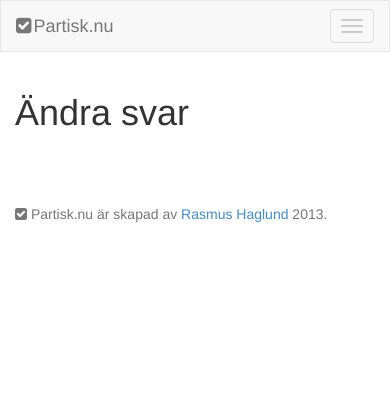
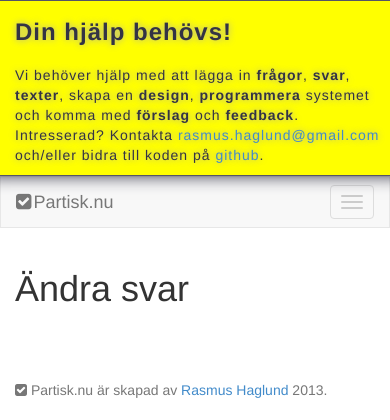
Before and after one commit to rasmushaglund/Partisk, a CakePHP app: the page made by app/View/Answers/edit.ctp in a window 390 px wide; the page is wider, and only the part inside the window is pictured. Shown: the top 420 px of that part. Run offline with PHP 8.4 and a stand-in for CakePHP, Linux system fonts and the light colour scheme; the template is opened without the code that fills it, so the values that code supplies are empty; some libraries are stand-ins or nearby versions.

Commit message:
New help message box to get more people to help with the project. Tests

```diff
--- a/app/Controller/QuizController.php
+++ b/app/Controller/QuizController.php
@@ -230,7 +230,10 @@ class QuizController extends AppController {
     public function admin() {
         $this->loadModel('QuizResult');
 
-        $this->set('results', $this->QuizResult->find('all'));
+        $this->set('results', $this->QuizResult->find('all', array(
+                'limit' => 40,
+                'order' => 'created desc'
+            )));
     }
 
     public function isAuthorized($user) {
--- a/app/Controller/UsersController.php
+++ b/app/Controller/UsersController.php
@@ -49,7 +49,7 @@ class UsersController extends AppController {
             }
 
             CakeLog::write('abuse', $this->request->clientIp() . ' - Wrong password for user ' . $this->request->data['User']['username']);
-            $this->Session->setFlash(__('Invalid username or password, try again'));
+            $this->customFlash(__('Fel användarnamn eller lösenord.'), 'danger');
         }
 
         $this->currentPage = "login";
--- a/app/Model/Answer.php
+++ b/app/Model/Answer.php
@@ -101,7 +101,7 @@ class Answer extends AppModel {
         $includeQuestion = isset($args['includeQuestion']) ? $args['includeQuestion'] : false;
         $includeBestResult = isset($args['includeBestResult']) ? $args['includeBestResult'] : false;
 
-        $fields = array('id', 'party_id', 'answer', 'question_id', 'approved', 'created_by');
+        $fields = array('id', 'party_id', 'answer', 'question_id', 'approved', 'created_by', 'deleted');
         $groupBy = 'party_id';
         $order = '';
 
--- a/app/Model/Question.php
+++ b/app/Model/Question.php
@@ -111,7 +111,7 @@ class Question extends AppModel {
             'order' => 'Question.title',
             'conditions' => $conditions,
             'joins' => $joins,
-            'fields' => array('id', 'title', 'type', 'approved', 'created_by', 'description')
+            'fields' => array('id', 'title', 'type', 'approved', 'created_by', 'description', 'deleted')
             ));
 
         return $questions;
--- a/app/View/Layouts/default.ctp
+++ b/app/View/Layouts/default.ctp
@@ -60,6 +60,19 @@
 		?>
 	</head>
 	<body>
+
+		<div class="super-message row">
+			<div class="col-md-3">
+			<h3>Din hjälp behövs!</h3>
+			</div>
+			<div class="col-md-9">
+			<p>Vi behöver hjälp med att lägga in <b>frågor</b>, <b>svar</b>, <b>texter</b>, skapa en <b>design</b>, <b>programmera</b>
+			systemet och komma med <b>förslag</b> och <b>feedback</b>.
+			Intresserad? Kontakta <a href="mailto:rasmus.haglund@gmail.com">rasmus.haglund@gmail.com</a> och/eller bidra till koden på
+			<a href="https://github.com/rasmushaglund/Partisk">github</a>.
+			</p>
+			</div>
+		</div>
 		<nav class="navbar navbar-default" role="navigation">
 	      	<div class="navbar-header">
 	      	  <button type="button" class="navbar-toggle" data-toggle="collapse" data-target=".navbar-ex1-collapse">
--- a/app/webroot/css/style.css
+++ b/app/webroot/css/style.css
@@ -384,3 +384,32 @@ h1 .admin-toolbox {
 .minus-points .result {
     margin-left: 2px;
 }
+
+.super-message {
+    background-color: yellow;
+    border-bottom: 1px solid #556;
+    border-top: 1px solid #556;
+    position: relative;
+    z-index: 10000;
+    box-shadow: 0px 0px 16px #334;
+}
+
+.super-message p, .super-message h3 {
+    color: #334;
+    position: relative;
+    letter-spacing: 1px;
+    display: inline-block;
+    background-color: #ff0;
+    text-shadow: 0px 0px 7px #aaa;
+    margin-left: 15px;
+}
+
+.super-message h3 {
+    font-weight: bold;
+    margin-top: 18px;
+    margin-left: 15px;
+}
+
+.super-message p {
+    margin-top: 10px;
+}
```
Also changed, not shown: app/Lib/Test/PartiskControllerTest.php (+20 -0 lines), app/Test/Case/Controller/QuestionsControllerTest.php (+20 -3 lines), app/Test/Fixture/AnswerFixture.php (+4 -1 lines).
